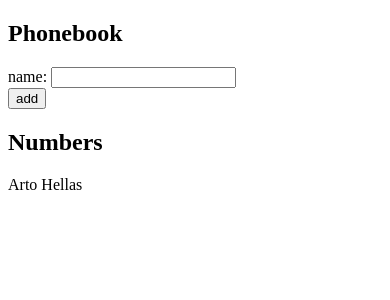
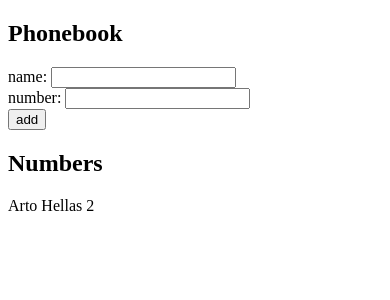
Before and after one commit to penguin212/fullstack-course, a React (Vite) app in the folder part2/phonebook/: page / in a window 390 px wide. Shown: the top 300 px of the page. Built offline with nearby package versions, Linux system fonts and the light colour scheme.

Commit message:
phonebook step 3

```diff
--- a/part2/phonebook/src/App.jsx
+++ b/part2/phonebook/src/App.jsx
@@ -1,14 +1,19 @@
 import { useState } from 'react'
-import Name from './components/Name'
+import PhonebookEntry from './components/PhonebookEntry'
 
 const App = () => {
   const [persons, setPersons] = useState([
-    { name: 'Arto Hellas' }
+    { name: 'Arto Hellas', number: "2" }
   ])
   const [newName, setNewName] = useState('')
+  const [newNumber, setNewNumber] = useState('')
 
   const handleNameChange = (event) => {
     setNewName(event.target.value)
+  }
+
+  const handleNumberChange = (event) => {
+    setNewNumber(event.target.value)
   }
 
   const handleAddName = (event) => {
@@ -17,14 +22,19 @@ const App = () => {
       alert(`${newName} is already added to the phonebook`)
       return
     }
+    if(persons.filter((person) => person.number === newNumber).length > 0){
+      alert(`The number ${newNumber} is already added to the phonebook`)
+      return
+    }
+
     const nameObject = {
-      name: newName
+      name: newName,
+      number: newNumber
     }
 
     setPersons(persons.concat(nameObject))
-    console.log(newName)
-    console.log(persons)
     setNewName("")
+    setNewNumber("")
   }
 
   return (
@@ -35,12 +45,19 @@ const App = () => {
           name: <input value={newName} onChange={handleNameChange}/>
         </div>
         <div>
+          number: <input value={newNumber} onChange={handleNumberChange}/>
+        </div>
+        <div>
           <button type="submit">add</button>
         </div>
       </form>
       <h2>Numbers</h2>
       <p>
-        {persons.map((person) => <Name name={person.name} key={person.name}/>)}
+        {persons.map((person) => <PhonebookEntry
+          name={person.name}
+          number={person.number}
+          key={person.name}
+        />)}
       </p>
 
     </div>
--- a/part2/phonebook/src/components/Name.jsx
+++ /dev/null
@@ -1,5 +0,0 @@
-const Name = ({name}) => {
-    return (<>{name}<br/></>)
-}
-
-export default Name
--- /dev/null
+++ b/part2/phonebook/src/components/PhonebookEntry.jsx
@@ -0,0 +1,5 @@
+const PhonebookEntry = ({name, number}) => {
+    return (<>{name} {number}<br/></>)
+}
+
+export default PhonebookEntry
```
